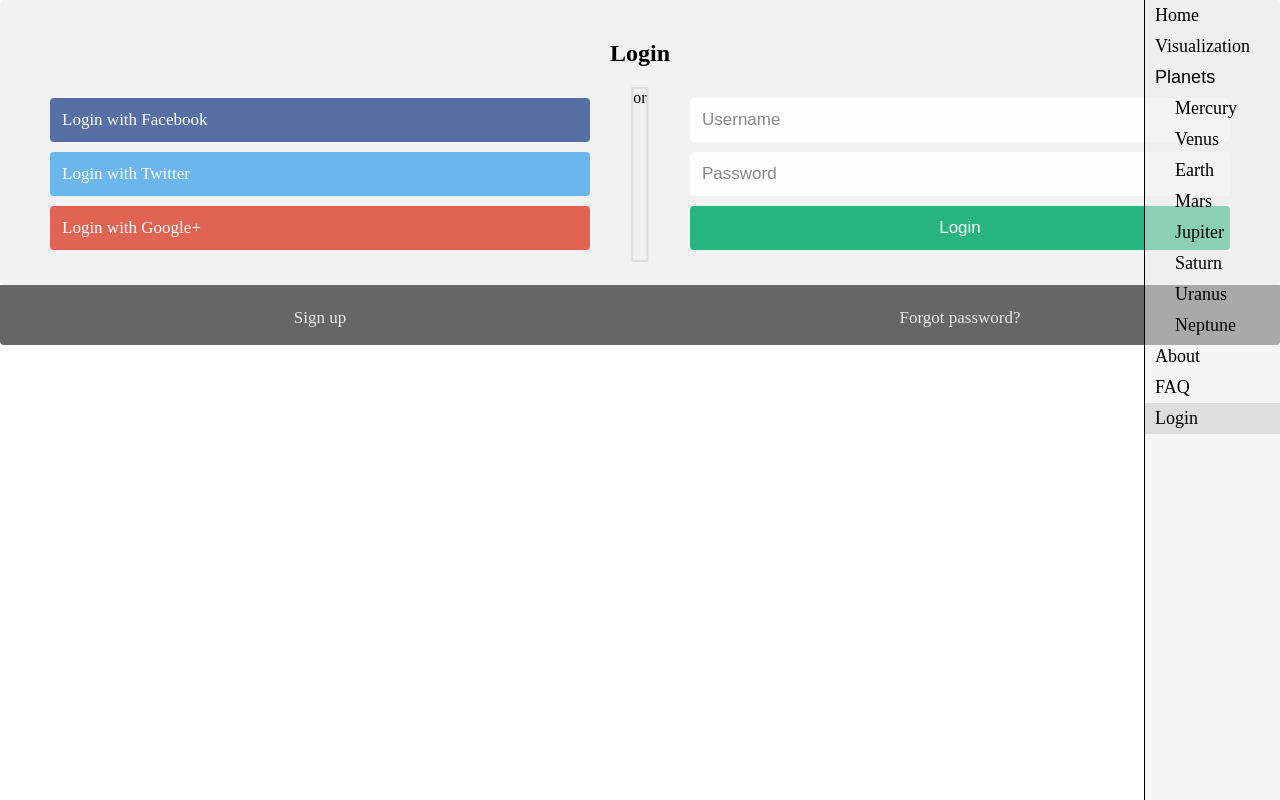
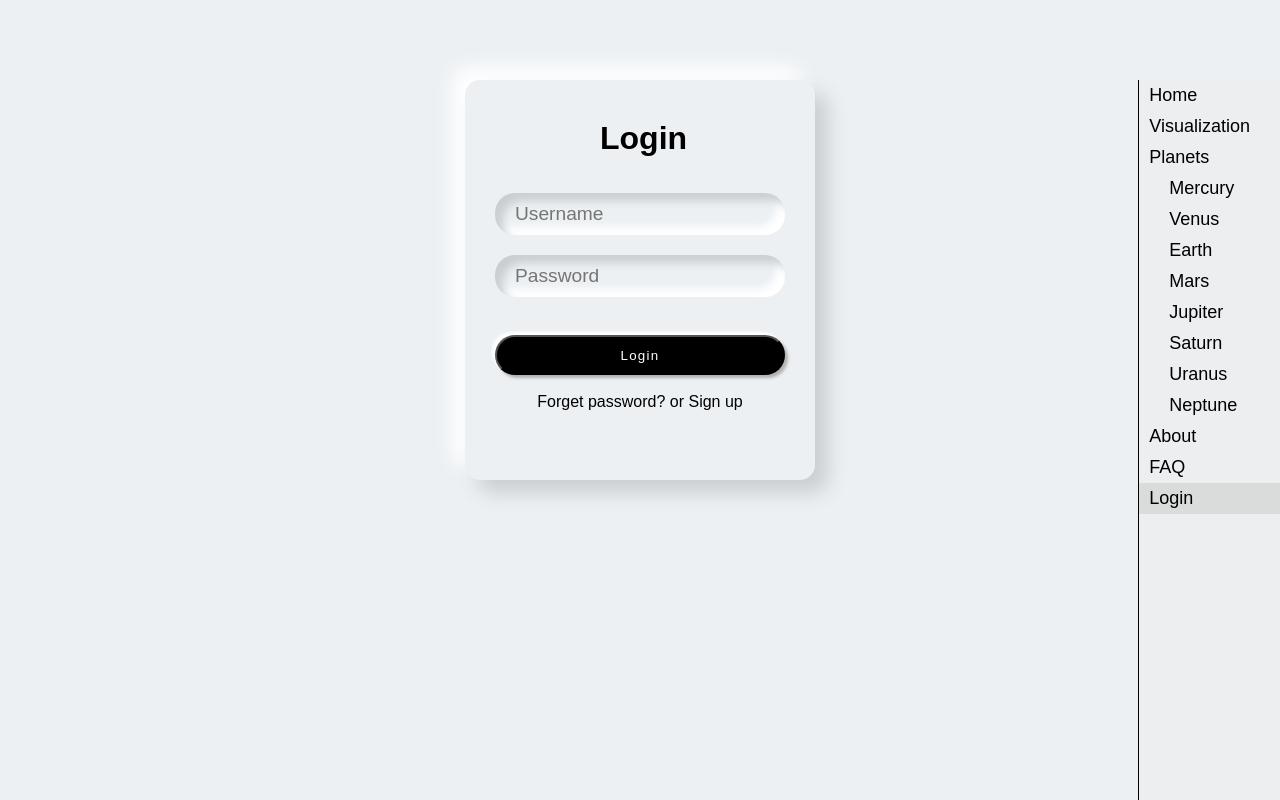
Before and after one commit to darvr1/Solar-System-Data-Visualization, a plain HTML site: page public/login.html in a window 1280 px wide. Drawn offline with Linux system fonts and the light colour scheme.

Commit message:
visualization + login

```diff
--- a/public/login.html
+++ b/public/login.html
@@ -26,50 +26,29 @@
             <a href="login.html" class="highlight">Login</a>
         </nav>
         <main>
-            <div class="container">
-                <form action="/action_page.php">
-                  <div class="row">
-                    <h2 style="text-align:center">Login</h2>
-                    <div class="vl">
-                      <span class="vl-innertext">or</span>
-                    </div>
-
-                    <div class="col">
-                      <a href="#" class="fb btn">
-                        <i class="fa fa-facebook fa-fw"></i> Login with Facebook
-                      </a>
-                      <a href="#" class="twitter btn">
-                        <i class="fa fa-twitter fa-fw"></i> Login with Twitter
-                      </a>
-                      <a href="#" class="google btn">
-                        <i class="fa fa-google fa-fw"></i> Login with Google+
-                      </a>
-                    </div>
-
-                    <div class="col">
-                      <div class="hide-md-lg">
-                        <p>Or sign in manually:</p>
-                      </div>
-
-                      <input type="text" name="username" placeholder="Username" required>
-                      <input type="password" name="password" placeholder="Password" required>
-                      <input type="submit" value="Login">
-                    </div>
-
-                  </div>
-                </form>
-              </div>
-
-              <div class="bottom-container">
-                <div class="row">
-                  <div class="col">
-                    <a href="#" style="color:white" class="btn">Sign up</a>
-                  </div>
-                  <div class="col">
-                    <a href="#" style="color:white" class="btn">Forgot password?</a>
-                  </div>
+          <div class="wrapper">
+            <div class="login">
+              <h1>Login</h1>
+            </div>
+            <br>
+            <br>
+            <form class="p-3 mt-3">
+                <div class="form-field d-flex align-items-center">
+                    <span class="far fa-user"></span>
+                    <input type="text" name="userName" id="userName" placeholder="Username">
                 </div>
-              </div>
+                <div class="form-field d-flex align-items-center">
+                    <span class="fas fa-key"></span>
+                    <input type="password" name="password" id="pwd" placeholder="Password">
+                </div>
+                <br>
+                <button class="btn mt-3">Login</button>
+            </form>
+            <br>
+            <div class="text-center fs-6" align = "center">
+                <a href="#">Forget password?</a> or <a href="#">Sign up</a>
+            </div>
+          </div>
         </main>
     </body>
 </html>
--- a/public/style.css
+++ b/public/style.css
@@ -3,127 +3,88 @@ body {
     padding: 0;
 }
 
-/* Login */
-* {box-sizing: border-box}
-
-/* style the container */
-.container {
-  position: relative;
-  border-radius: 5px;
-  background-color: #f2f2f2;
-  padding: 20px 0 30px 0;
+/* Reseting */
+* {
+    margin: 0;
+    padding: 0;
+    box-sizing: border-box;
+    font-family: 'Poppins', sans-serif;
 }
 
-/* style inputs and link buttons */
-input,
-.btn {
-  width: 100%;
-  padding: 12px;
-  border: none;
-  border-radius: 4px;
-  margin: 5px 0;
-  opacity: 0.85;
-  display: inline-block;
-  font-size: 17px;
-  line-height: 20px;
-  text-decoration: none; /* remove underline from anchors */
+body {
+    background: #ecf0f3;
 }
 
-input:hover,
-.btn:hover {
-  opacity: 1;
+.wrapper {
+    max-width: 350px;
+    min-height: 400px;
+    margin: 80px auto;
+    padding: 40px 30px 30px 30px;
+    background-color: #ecf0f3;
+    border-radius: 15px;
+    box-shadow: 13px 13px 20px #cbced1, -13px -13px 20px #fff;
 }
 
-/* add appropriate colors to fb, twitter and google buttons */
-.fb {
-  background-color: #3B5998;
-  color: white;
+.login {
+    width: 80px;
+    margin: auto;
 }
 
-.twitter {
-  background-color: #55ACEE;
-  color: white;
+.wrapper .name {
+    font-weight: 600;
+    font-size: 1.4rem;
+    letter-spacing: 1.3px;
+    padding-left: 10px;
+    color: #555;
 }
 
-.google {
-  background-color: #dd4b39;
-  color: white;
+.wrapper .form-field input {
+    width: 100%;
+    display: block;
+    border: none;
+    outline: none;
+    background: none;
+    font-size: 1.2rem;
+    color: #666;
+    padding: 10px 15px 10px 10px;
+    /* border: 1px solid red; */
 }
 
-/* style the submit button */
-input[type=submit] {
-  background-color: #04AA6D;
-  color: white;
-  cursor: pointer;
+.wrapper .form-field {
+    padding-left: 10px;
+    margin-bottom: 20px;
+    border-radius: 20px;
+    box-shadow: inset 8px 8px 8px #cbced1, inset -8px -8px 8px #fff;
 }
 
-input[type=submit]:hover {
-  background-color: #45a049;
+.wrapper .form-field .fas {
+    color: #555;
 }
 
-/* Two-column layout */
-.col {
-  float: left;
-  width: 50%;
-  margin: auto;
-  padding: 0 50px;
-  margin-top: 6px;
+.wrapper .btn {
+    box-shadow: none;
+    width: 100%;
+    height: 40px;
+    background-color: #000000;
+    color: #fff;
+    border-radius: 25px;
+    box-shadow: 3px 3px 3px #b1b1b1,
+        -3px -3px 3px #fff;
+    letter-spacing: 1.3px;
 }
 
-/* Clear floats after the columns */
-.row:after {
-  content: "";
-  display: table;
-  clear: both;
+.wrapper .btn:hover {
+    background-color: #000000;
 }
 
-/* vertical line */
-.vl {
-  position: absolute;
-  left: 50%;
-  transform: translate(-50%);
-  border: 2px solid #ddd;
-  height: 175px;
+.wrapper a {
+    text-decoration: none;
+    font-size: 1rem;
+    color: #000000;
 }
 
-/* text inside the vertical line */
-.inner {
-  position: absolute;
-  top: 50%;
-  transform: translate(-50%, -50%);
-  background-color: #f1f1f1;
-  border: 1px solid #ccc;
-  border-radius: 50%;
-  padding: 8px 10px;
-}
-
-/* hide some text on medium and large screens */
-.hide-md-lg {
-  display: none;
-}
-
-/* bottom container */
-.bottom-container {
-  text-align: center;
-  background-color: #666;
-  border-radius: 0px 0px 4px 4px;
-}
-
-/* Responsive layout - when the screen is less than 650px wide, make the two columns stack on top of each other instead of next to each other */
-@media screen and (max-width: 650px) {
-  .col {
-    width: 100%;
-    margin-top: 0;
-  }
-  /* hide the vertical line */
-  .vl {
-    display: none;
-  }
-  /* show the hidden text on small screens */
-  .hide-md-lg {
-    display: block;
-    text-align: center;
-  }
+.wrapper a:hover {
+    color: #000000;
 }
 
 /* Navigation */
@@ -205,3 +166,14 @@ nav a.highlight {
     padding-left: 30px;
     padding-right:30px;
 }
+
+/*Visualization*/
+.box {
+  width: 1000px;
+  height: 350px;
+  border: 1px solid #000000;
+  background-color: #555;
+  padding: 50px;
+  margin: 60px 300px;
+  box-sizing: border-box;
+}
```
Also changed, not shown: public/visualization.html (+30 -0 lines).
